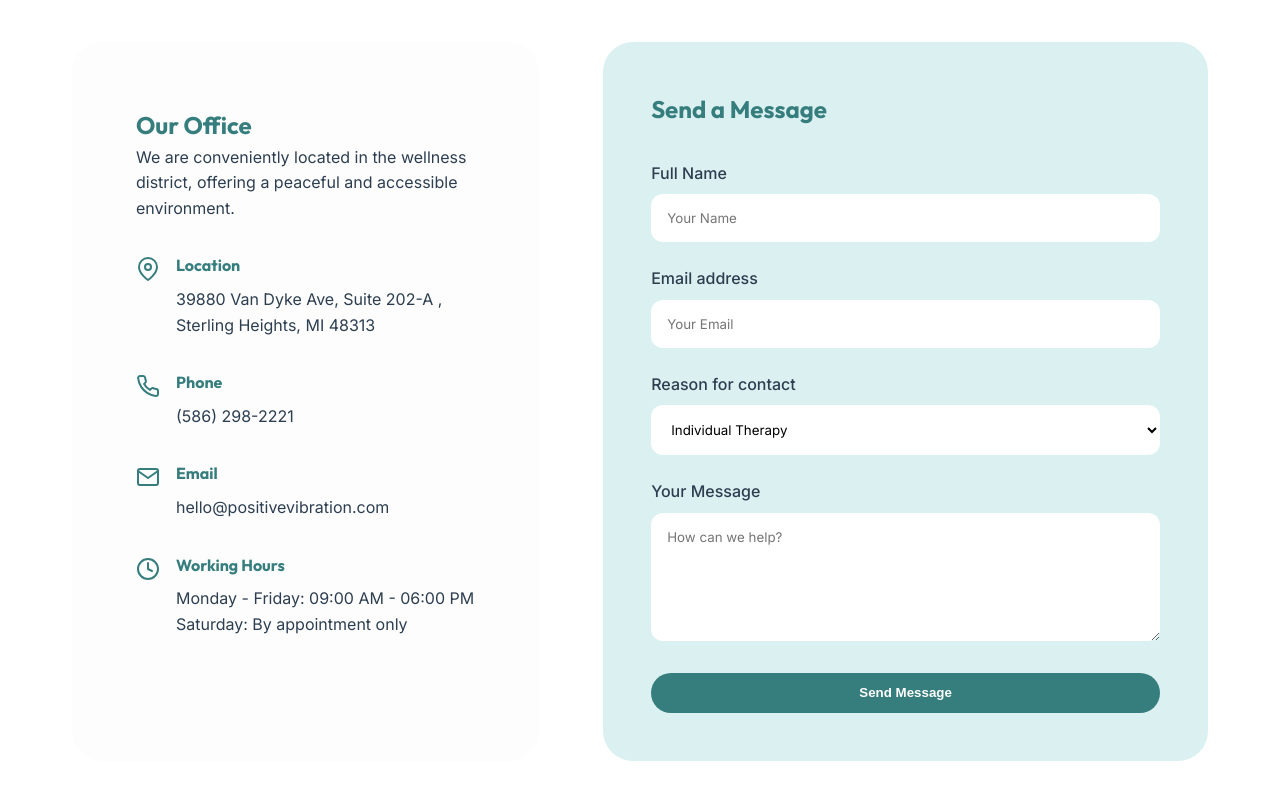
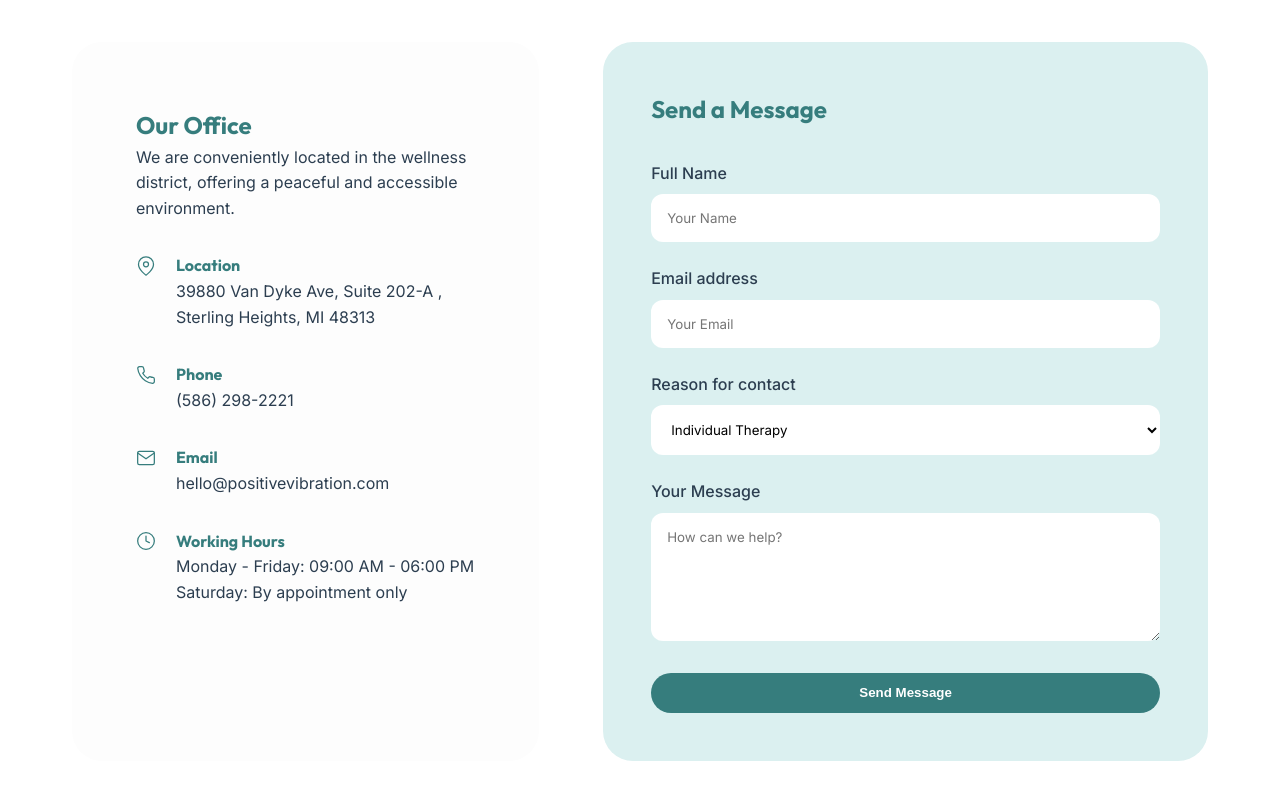
Before and after one commit to darthdragneel1/Posoitive-Vibration-Website, a website: page contact.html in a window 1280 px wide. Shown: the part 558-1358 px from the top of the page. Drawn offline with Linux system fonts and the light colour scheme.

Commit message:
style: manage icon sizing and alignment on contact page

```diff
--- a/contact.html
+++ b/contact.html
@@ -40,42 +40,42 @@
                         <h2>Our Office</h2>
                         <p style="margin-bottom: 2rem;">We are conveniently located in the wellness district, offering a peaceful and accessible environment.</p>
                         <ul style="list-style: none; padding-left: 0;">
-                            <li style="margin-bottom: 2rem; display: flex; gap: 1rem; align-items: flex-start;">
-                                <svg class="contact-icon" viewBox="0 0 24 24" fill="none" stroke="currentColor" stroke-width="2" stroke-linecap="round" stroke-linejoin="round">
+                            <li>
+                                <svg class="contact-icon" width="20" height="20" viewBox="0 0 24 24" fill="none" stroke="currentColor" stroke-width="2" stroke-linecap="round" stroke-linejoin="round">
                                     <path d="M21 10c0 7-9 13-9 13s-9-6-9-13a9 9 0 0 1 18 0z"></path>
                                     <circle cx="12" cy="10" r="3"></circle>
                                 </svg>
                                 <div>
-                                    <h4 style="margin-bottom: 0.5rem;">Location</h4>
+                                    <h4>Location</h4>
                                     <p>39880 Van Dyke Ave, Suite 202-A , Sterling Heights, MI 48313</p>
                                 </div>
                             </li>
-                            <li style="margin-bottom: 2rem; display: flex; gap: 1rem; align-items: flex-start;">
-                                <svg class="contact-icon" viewBox="0 0 24 24" fill="none" stroke="currentColor" stroke-width="2" stroke-linecap="round" stroke-linejoin="round">
+                            <li>
+                                <svg class="contact-icon" width="20" height="20" viewBox="0 0 24 24" fill="none" stroke="currentColor" stroke-width="2" stroke-linecap="round" stroke-linejoin="round">
                                     <path d="M22 16.92v3a2 2 0 0 1-2.18 2 19.79 19.79 0 0 1-8.63-3.07 19.5 19.5 0 0 1-6-6 19.79 19.79 0 0 1-3.07-8.67A2 2 0 0 1 4.11 2h3a2 2 0 0 1 2 1.72 12.84 12.84 0 0 0 .7 2.81 2 2 0 0 1-.45 2.11L8.09 9.91a16 16 0 0 0 6 6l1.27-1.27a2 2 0 0 1 2.11-.45 12.84 12.84 0 0 0 2.81.7A2 2 0 0 1 22 16.92z"></path>
                                 </svg>
                                 <div>
-                                    <h4 style="margin-bottom: 0.5rem;">Phone</h4>
+                                    <h4>Phone</h4>
                                     <p>(586) 298-2221</p>
                                 </div>
                             </li>
-                            <li style="margin-bottom: 2rem; display: flex; gap: 1rem; align-items: flex-start;">
-                                <svg class="contact-icon" viewBox="0 0 24 24" fill="none" stroke="currentColor" stroke-width="2" stroke-linecap="round" stroke-linejoin="round">
+                            <li>
+                                <svg class="contact-icon" width="20" height="20" viewBox="0 0 24 24" fill="none" stroke="currentColor" stroke-width="2" stroke-linecap="round" stroke-linejoin="round">
                                     <path d="M4 4h16c1.1 0 2 .9 2 2v12c0 1.1-.9 2-2 2H4c-1.1 0-2-.9-2-2V6c0-1.1.9-2 2-2z"></path>
                                     <polyline points="22,6 12,13 2,6"></polyline>
                                 </svg>
                                 <div>
-                                    <h4 style="margin-bottom: 0.5rem;">Email</h4>
+                                    <h4>Email</h4>
                                     <p>hello@positivevibration.com</p>
                                 </div>
                             </li>
-                            <li style="display: flex; gap: 1rem; align-items: flex-start;">
-                                <svg class="contact-icon" viewBox="0 0 24 24" fill="none" stroke="currentColor" stroke-width="2" stroke-linecap="round" stroke-linejoin="round">
+                            <li>
+                                <svg class="contact-icon" width="20" height="20" viewBox="0 0 24 24" fill="none" stroke="currentColor" stroke-width="2" stroke-linecap="round" stroke-linejoin="round">
                                     <circle cx="12" cy="12" r="10"></circle>
                                     <polyline points="12 6 12 12 16 14"></polyline>
                                 </svg>
                                 <div>
-                                    <h4 style="margin-bottom: 0.5rem;">Working Hours</h4>
+                                    <h4>Working Hours</h4>
                                     <p>Monday - Friday: 09:00 AM - 06:00 PM</p>
                                     <p>Saturday: By appointment only</p>
                                 </div>
--- a/style.css
+++ b/style.css
@@ -271,12 +271,20 @@ nav {
 }
 
 .contact-icon {
-    width: 24px;
-    height: 24px;
+    width: 20px;
+    height: 20px;
     color: var(--primary);
     flex-shrink: 0;
-    margin-top: 0.25rem;
+    margin-top: 0.15rem;
     transition: var(--transition);
+    stroke-width: 1.5; /* Thinner lines for minimalism */
+}
+
+.contact-info li {
+    display: flex;
+    gap: 1.25rem;
+    align-items: flex-start;
+    margin-bottom: 2rem;
 }
 
 .contact-info li:hover .contact-icon {
```
